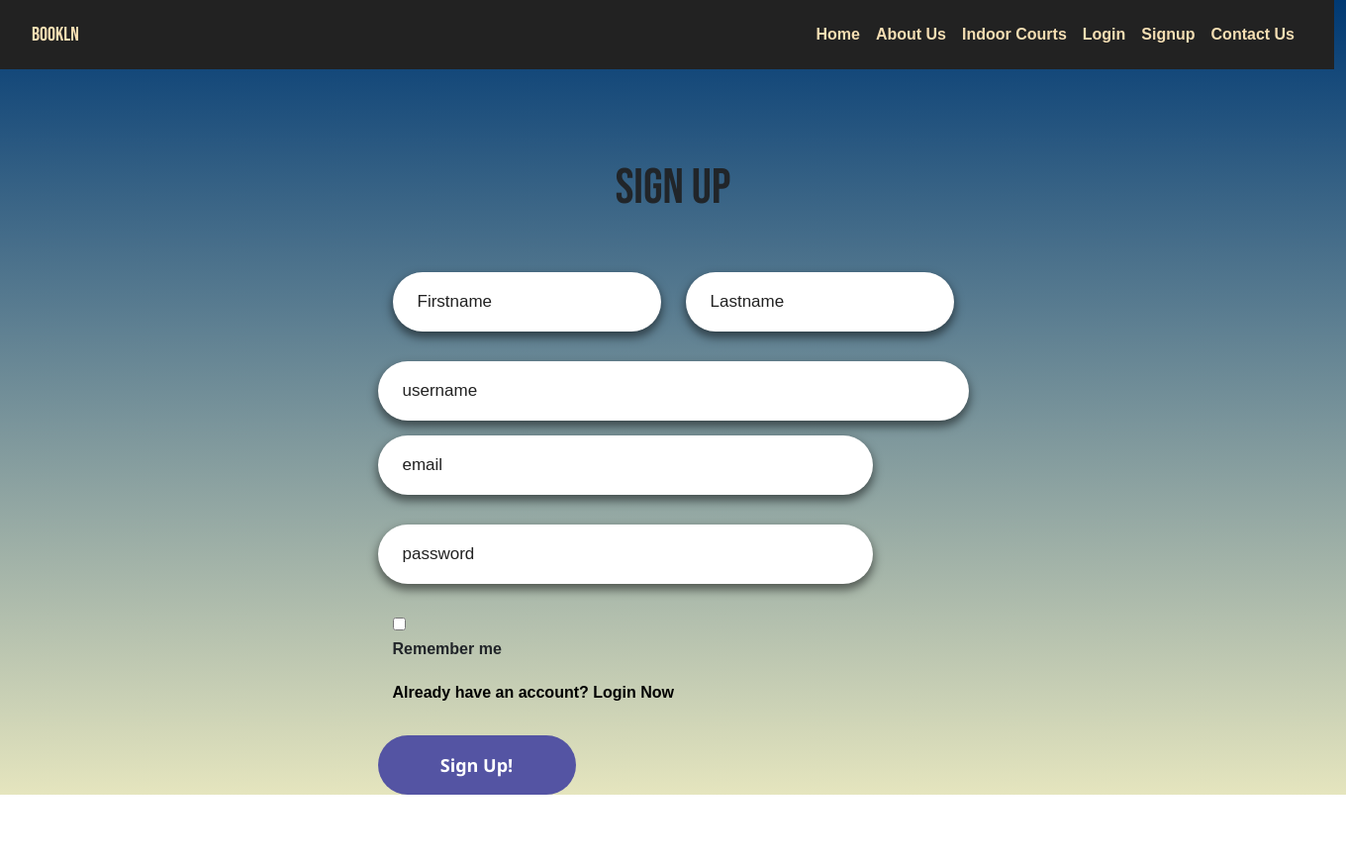
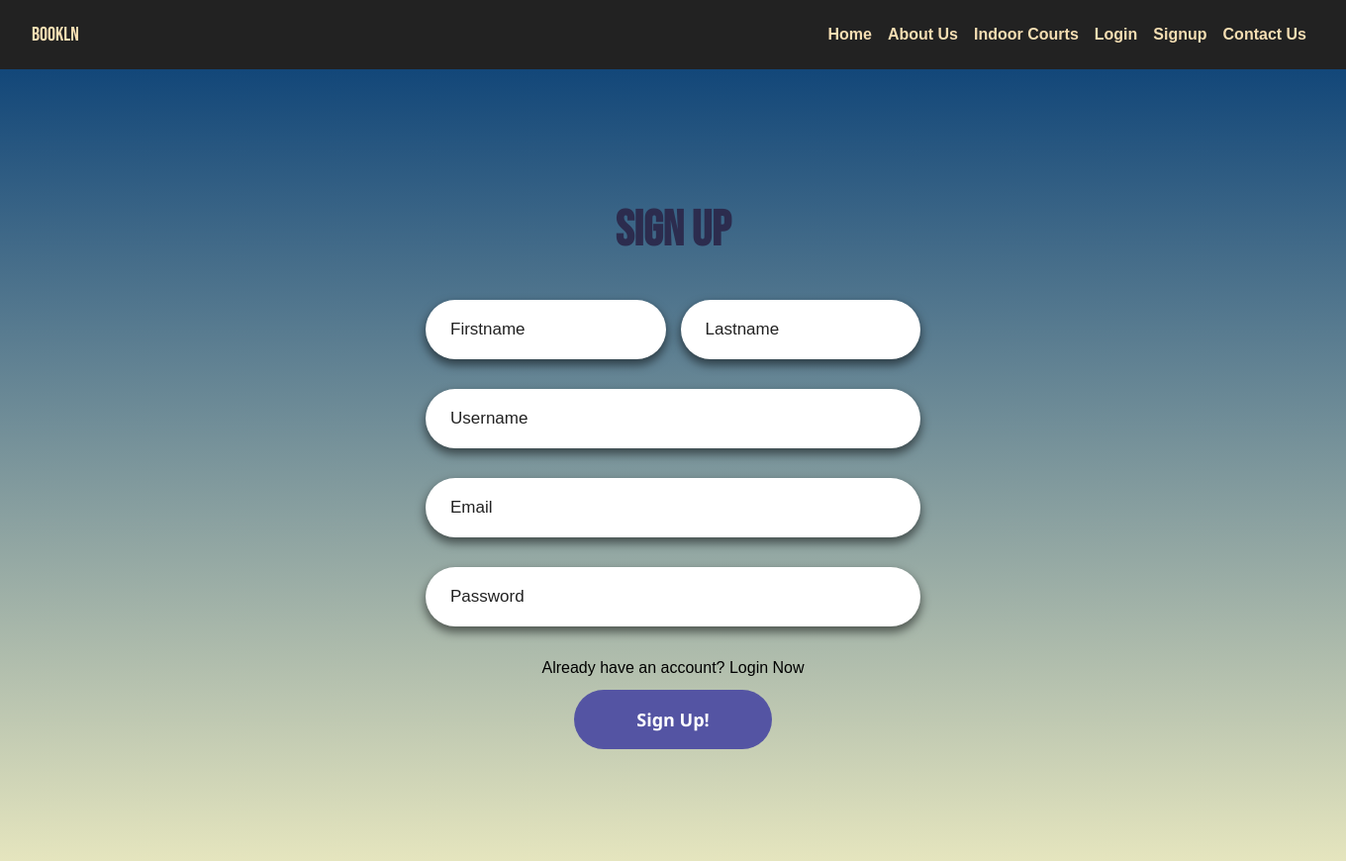
Before and after one commit to aishxix/Bookln, a Flask app: page /signup in a window 1360 px wide. Shown: the whole page at 99% size. Before the commit the page ends 803 px from the top, so only its background shows below. Run offline with Flask 3, Linux system fonts and the light colour scheme; some web fonts are replaced.

Commit message:
updation:log&sign:aish

```diff
--- a/static/signup.css
+++ b/static/signup.css
@@ -4,9 +4,6 @@
   margin: 0;
   padding: 0;
   box-sizing: border-box;
-
-
-
 }
 
 ::placeholder {
@@ -19,7 +16,6 @@ span {
   text-decoration: none;
 }
 
-
 h1 {
   font-family: Pattaya;
   font-size: 50px;
@@ -28,11 +24,9 @@ h1 {
 }
 
 .S-head {
-  font-family:  "Bebas Neue", serif;
+  color: rgb(44, 44, 78);
   font-size: 50px;
-  margin-left: 500px;
-  padding-right: 500px ;
-
+  font-weight: bolder;
 }
 
 a {
@@ -41,17 +35,12 @@ a {
   transition: color 0.5s;
 }
 
-a:hover {
-  text-decoration: underline;
-}
-
 .header {
   background: #222;
   color: #fff;
   padding: 10px 20px;
   position: sticky;
   box-shadow: 0 4px 6px rgba(0, 0, 0, 0.1);
-
 }
 
 .navbar {
@@ -59,7 +48,7 @@ a:hover {
   display: flex;
   justify-content: space-between;
   padding: 15px 20px;
-  width: 1348px;
+  width: 100%;
 }
 
 .header-content {
@@ -75,7 +64,7 @@ a:hover {
   align-items: center;
   justify-content: center;
   flex-direction: column;
-  margin-top: 70px;
+  height: 100vh;
 }
 
 .name .names,
@@ -106,42 +95,41 @@ a:hover {
   margin-bottom: 15px;
 }
 
+.input-submit {
+  display: flex;
+  align-items: center;
+  justify-content: center;
+  margin-top: 10px;
+}
+
 .sign-up-btn {
   width: 200px;
   height: 60px;
   align-items: center;
-  text-align: center;
-  text-decoration: none;
   border: none;
-  background-color:rgb(84, 84, 163);
+  background-color: rgb(84, 84, 163);
   color: white;
   font-weight: bolder;
   font-family: "Segoe UI", Tahoma, Geneva, Verdana, sans-serif;
   font-size: large;
   border-radius: 50px;
   transition: 0.5s ease-in-out;
+  cursor: pointer;
 }
 
 .sign-up-btn:hover {
-  background: #333;
+  background: black;
   transform: scale(1.05);
-}
-
-.forgot {
-  display: flex;
-  justify-content: space-between;
-  align-items: center;
-  margin: 15px;
 }
 
 .section1,
 .section2 {
   display: flex;
   align-items: center;
+  justify-content: center;
   font-size: 14px;
   color: #555;
-  margin: 15px;
-  gap: 25px;
+  gap: 15px;
 }
 
 .section1 section a,
@@ -149,22 +137,19 @@ a:hover {
   color: #555;
 }
 
-.signup-link {
-  text-align: center;
-  margin-top: 20px;
+.signup-footer {
+  display: flex;
+  justify-content: center;
+  align-items: center;
+  margin-top: 10px;
 }
 
-.signup-link p {
+.signup-footer a {
   font-size: 16px;
-  color: #555;
+  text-decoration: none;
+  margin: 0;
 }
 
-.signup-link a {
-  color: #007bff;
-  font-weight: bold;
+.signup-footer a:hover {
+  text-decoration: underline;
 }
-
-.signup-link a:hover {
-  text-decoration: underline;
-
-}
--- a/static/style.css
+++ b/static/style.css
@@ -73,78 +72,72 @@ h1 {
   width: 18rem;
 }
 
-/* Card Image */
 .card-img-top {
-  width: 100%; /* Full width */
-  height: auto; /* Maintain aspect ratio */
+  width: 100%;
+  height: auto;
 }
 
-/* Card Body */
 .card-body {
-  padding: 16px; /* Padding inside the card */
-  background-color:wheat; /* Light background color */
+  padding: 16px;
+  background-color: wheat;
 }
 
-/* Card Title */
 .card-title {
-  font-size: 1.25rem; /* Font size for title */
-  margin-bottom: 0.5rem; /* Space below title */
-  color: #333; /* Dark text color */
+  font-size: 1.25rem;
+  margin-bottom: 0.5rem;
+  color: #333;
   font-family: "Montserrat", serif;
 }
 
-/* Card Text */
 .card-text {
-  font-size: 1rem; /* Font size for text */
-  color:black; /* Gray text color */
-  margin-bottom: 1rem; /* Space below text */
+  font-size: 1rem;
+  color: black;
+  margin-bottom: 1rem;
 }
 
-/* Button */
 .btn {
-  background-color: rgb(2, 2, 88); /* Bootstrap primary color */
-  color: rgb(145, 125, 11); /* White text */
-  border: none; /* No border */
-  padding: 10px 20px; /* Padding for button */
-  border-radius: 5px; /* Rounded corners */
-  text-decoration: none; /* No underline */
-  display: inline-block; /* Aligns button properly */
+  background-color: black;
+  color: rgb(255, 255, 255);
+  border: none;
+  padding: 10px 20px;
+  border-radius: 5px;
+  text-decoration: none;
+  display: inline-block;
+  font-weight: bold;
+  font-family: "Segoe UI", Tahoma, Geneva, Verdana, sans-serif;
 }
 
-/* Button Hover Effect */
 .btn:hover {
-  background-color: #0056b3; /* Darker shade on hover */
-  cursor: pointer; /* Pointer cursor on hover */
+  background-color: rgb(56, 107, 44);
+  cursor: pointer;
 }
 
-/* Card Hover Effect */
 .card:hover {
-  transform: scale(1.05); /* Slightly enlarge card on hover */
+  transform: scale(1.05);
 }
 
-/* Style for Select Elements */
 .form-select {
-  width: 100%; /* Full width */
-  padding: 8px; /* Padding inside the select */
-  margin-bottom: 1rem; /* Space below select */
-  border: 1px solid #ccc; /* Light gray border */
-  border-radius: 4px; /* Rounded corners */
-  background-color: #fff; /* White background */
+  width: 100%;
+  padding: 8px;
+  margin-bottom: 1rem;
+  border: 1px solid #ccc;
+  border-radius: 4px;
+  background-color: #fff;
 }
 
-/* Style for Labels */
 label {
-  font-weight: bold; /* Bold text for labels */
-  margin-bottom: 0.5rem; /* Space below label */
-  display: block; /* Block display for labels */
+  font-weight: bold;
+  margin-bottom: 0.5rem;
+  display: block;
 }
-.bgmain{
 
-  background-image: url('./tester2.jpeg');
+.bgmain {
+  background-image: url("./tester2.jpeg");
   background-size: cover;
   background-repeat: no-repeat;
   background-position: center;
 }
+
 .div {
   height: 100vh;
   display: flex;
--- a/templates/index.html
+++ b/templates/index.html
@@ -53,7 +53,7 @@
     <div class="div">
       <h1 class="gradient text-center" >B O O K L N</h1>
       <p style="color: white;">A Great Experience For Sport Athlete!</p>
-      <a class="btn btn-primary" style="background-color: rgb(2, 94, 81); " href="{{url_for('signup')}}" >Join Us!</a>
+      <a class="btn btn-primary" href="{{url_for('signup')}}" >Join Us!</a>
     </div>
   </section>
   <section class="sec-5">
--- a/templates/signup.html
+++ b/templates/signup.html
@@ -60,11 +60,11 @@
         <h1 class="S-head">Sign Up</h1>
       </div>
       <form action="{{ url_for('signup') }}" method="POST">
-        <div class="name">
+        <div class="input-box">
           <section class="section2">
             <input
               type="text"
-              class="names"
+              class="input-field"
               name="firstname"
               placeholder="Firstname"
               autocomplete="off"
@@ -72,7 +72,7 @@
             />
             <input
               type="text"
-              class="names"
+              class="input-field"
               name="lastname"
               placeholder="Lastname"
               autocomplete="off"
@@ -80,12 +80,12 @@
             />
           </section>
         </div>
-        <div class="id">
+        <div class="input-box">
           <input
             type="text"
-            class="names"
+            class="input-field"
             name="username"
-            placeholder="username"
+            placeholder="Username"
             autocomplete="off"
             required
           />
@@ -95,7 +95,7 @@
             type="text"
             class="input-field"
             name="email"
-            placeholder="email"
+            placeholder="Email"
             autocomplete="off"
             required
           />
@@ -105,24 +105,17 @@
             type="password"
             class="input-field"
             name="password"
-            placeholder="password"
+            placeholder="Password"
             autocomplete="off"
             required
           />
         </div>
-        <div class="forgot">
-          <section>
-            <input type="checkbox" id="check" />
-            <label for="check">Remember me</label>
-            <div class="signup-link">
-              <p>
+
+          <div class="signup-footer">
                 <a href="{{ url_for('login') }}" style="color: black">
                   Already have an account? Login Now
                 </a>
-              </p>
-            </div>
-          </section>
-        </div>
+          </div>
         <div class="input-submit">
           <button class="sign-up-btn" type="submit">Sign Up!</button>
         </div>
```
Also changed, not shown: other parts of static/style.css (+32 -39 lines), static/login.css (+58 -43 lines). Lines whose indentation alone changed are shown as unchanged.
